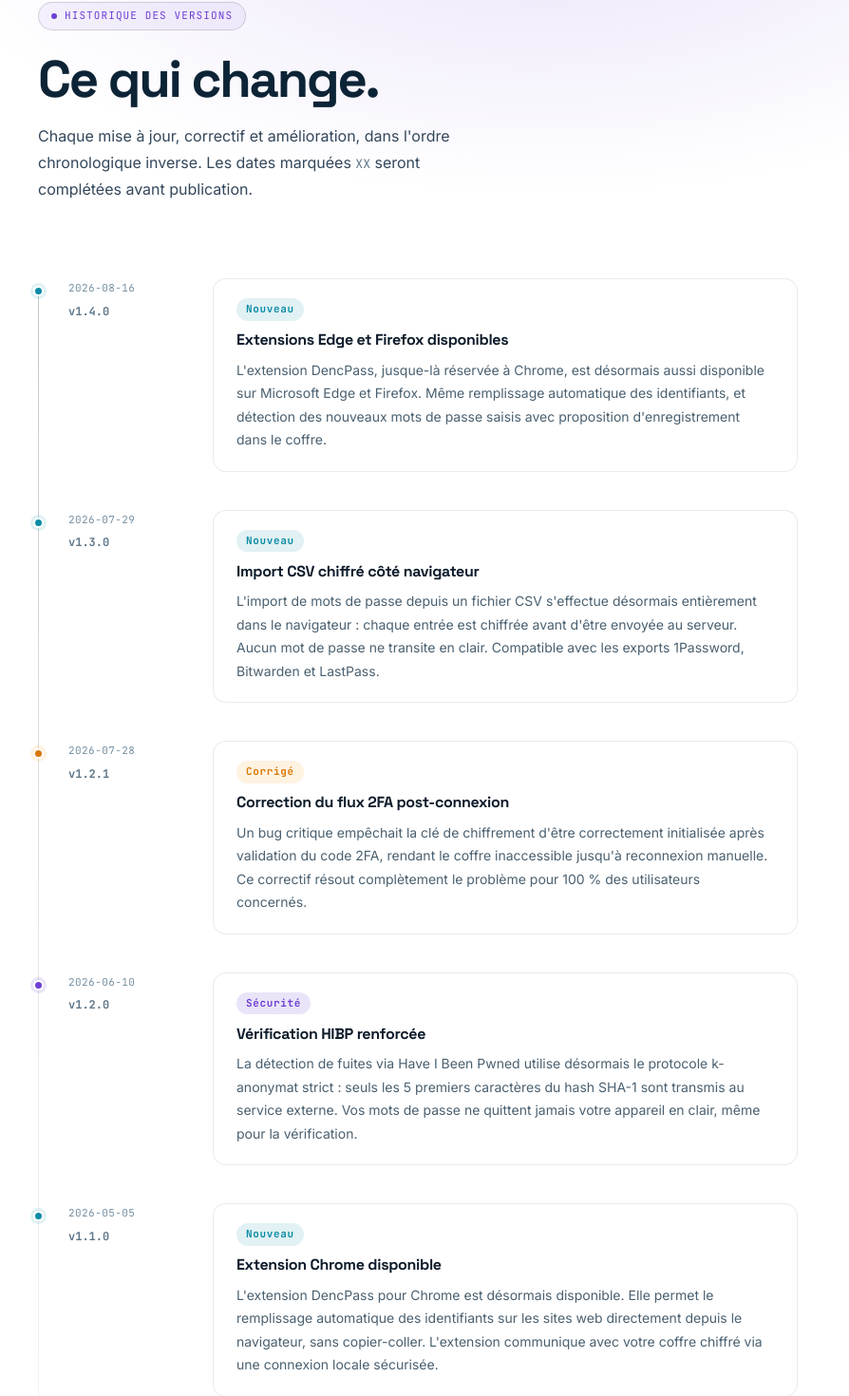
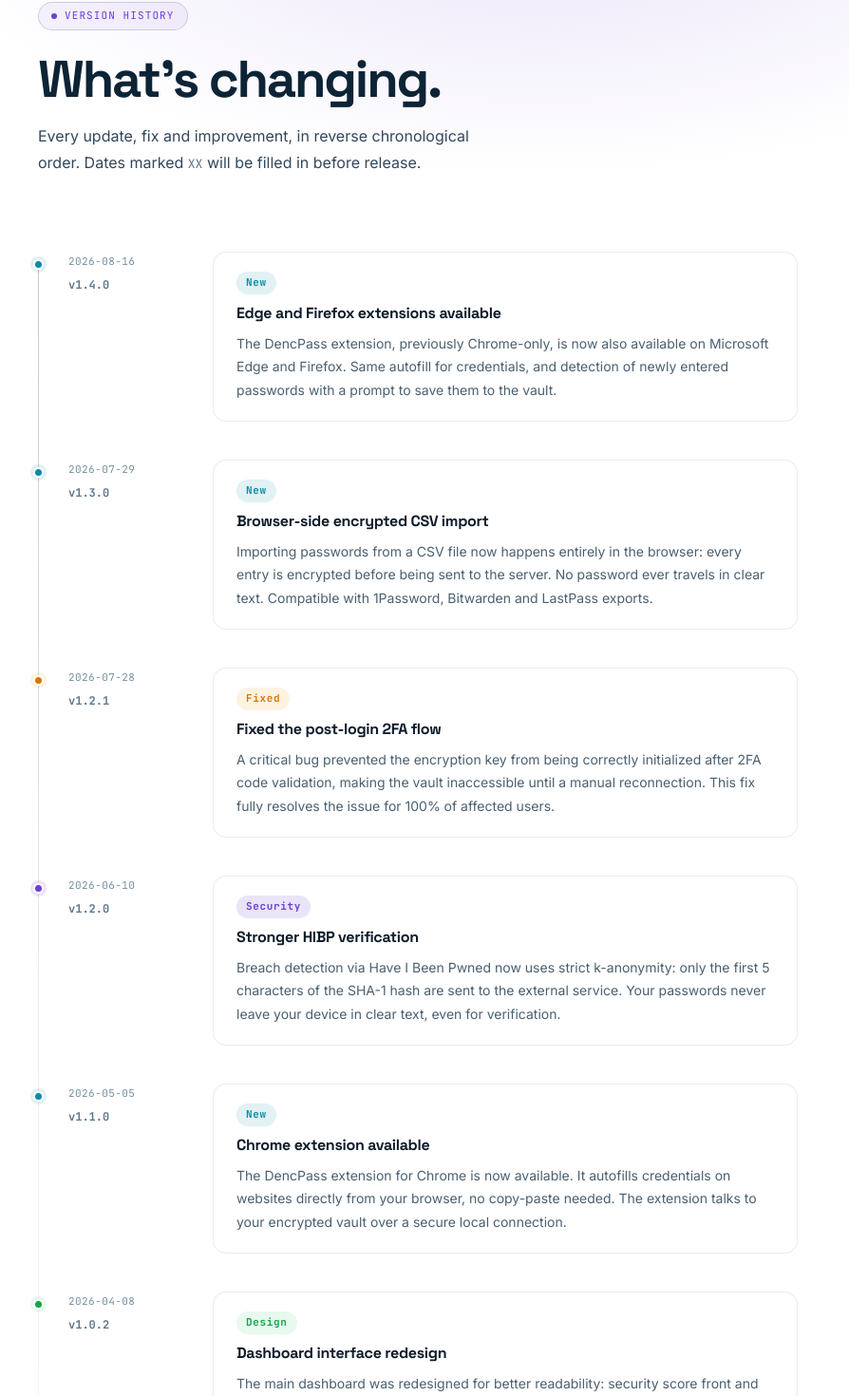
Before and after one commit to Moustapha0320/DencPass-Vitrine, a React (Vite) app: page /en/changelog in a window 1280 px wide. Shown: the part 94-1564 px from the top of the page at 95% size, without its empty margins (200-1094 px from the left). Built offline with nearby package versions, Linux system fonts and the light colour scheme.

Commit message:
feat(i18n): translate the changelog page and version history

```diff
--- /dev/null
+++ b/src/data/changelog.en.js
@@ -0,0 +1,66 @@
+// Changelog entries : most recent first.
+export const CHANGELOG = [
+  {
+    id: 'v1-4-0',
+    version: 'v1.4.0',
+    date: '2026-08-16',
+    category: 'new',
+    title: 'Edge and Firefox extensions available',
+    description: "The DencPass extension, previously Chrome-only, is now also available on Microsoft Edge and Firefox. Same autofill for credentials, and detection of newly entered passwords with a prompt to save them to the vault.",
+  },
+  {
+    id: 'v1-3-0',
+    version: 'v1.3.0',
+    date: '2026-07-29',
+    category: 'new',
+    title: 'Browser-side encrypted CSV import',
+    description: "Importing passwords from a CSV file now happens entirely in the browser: every entry is encrypted before being sent to the server. No password ever travels in clear text. Compatible with 1Password, Bitwarden and LastPass exports.",
+  },
+  {
+    id: 'v1-2-1',
+    version: 'v1.2.1',
+    date: '2026-07-28',
+    category: 'fixed',
+    title: 'Fixed the post-login 2FA flow',
+    description: "A critical bug prevented the encryption key from being correctly initialized after 2FA code validation, making the vault inaccessible until a manual reconnection. This fix fully resolves the issue for 100% of affected users.",
+  },
+  {
+    id: 'v1-2-0',
+    version: 'v1.2.0',
+    date: '2026-06-10',
+    category: 'security',
+    title: 'Stronger HIBP verification',
+    description: "Breach detection via Have I Been Pwned now uses strict k-anonymity: only the first 5 characters of the SHA-1 hash are sent to the external service. Your passwords never leave your device in clear text, even for verification.",
+  },
+  {
+    id: 'v1-1-0',
+    version: 'v1.1.0',
+    date: '2026-05-05',
+    category: 'new',
+    title: 'Chrome extension available',
+    description: "The DencPass extension for Chrome is now available. It autofills credentials on websites directly from your browser, no copy-paste needed. The extension talks to your encrypted vault over a secure local connection.",
+  },
+  {
+    id: 'v1-0-2',
+    version: 'v1.0.2',
+    date: '2026-04-08',
+    category: 'design',
+    title: 'Dashboard interface redesign',
+    description: "The main dashboard was redesigned for better readability: security score front and center, quick access to recent passwords, and an HIBP alert widget directly visible. Both dark and light mode get the new colors.",
+  },
+  {
+    id: 'v1-0-0',
+    version: 'v1.0.0',
+    date: '2026-03-01',
+    category: 'new',
+    title: 'DencPass launches',
+    description: "First public release of DencPass: a password and digital secrets manager built for professionals and organizations in Africa. AES-256-GCM encrypted vault, password generator, African-language passphrases, 2FA TOTP and FCFA payment.",
+  },
+]
+
+export const CATEGORY_STYLES = {
+  new:      { color: 'var(--accent)',  bg: 'var(--accent-014)'  },
+  security: { color: 'var(--purple)',  bg: 'var(--purple-014)'  },
+  fixed:    { color: 'var(--amber)',   bg: 'rgba(245,158,11,0.12)' },
+  design:   { color: 'var(--green)',   bg: 'rgba(34,197,94,0.10)'  },
+}
--- a/src/data/changelog.js
+++ b/src/data/changelog.fr.js
@@ -4,7 +4,7 @@ export const CHANGELOG = [
     id: 'v1-4-0',
     version: 'v1.4.0',
     date: '2026-08-16',
-    category: 'Nouveau',
+    category: 'new',
     title: 'Extensions Edge et Firefox disponibles',
     description: "L'extension DencPass, jusque-là réservée à Chrome, est désormais aussi disponible sur Microsoft Edge et Firefox. Même remplissage automatique des identifiants, et détection des nouveaux mots de passe saisis avec proposition d'enregistrement dans le coffre.",
   },
@@ -12,7 +12,7 @@ export const CHANGELOG = [
     id: 'v1-3-0',
     version: 'v1.3.0',
     date: '2026-07-29',
-    category: 'Nouveau',
+    category: 'new',
     title: 'Import CSV chiffré côté navigateur',
     description: "L'import de mots de passe depuis un fichier CSV s'effectue désormais entièrement dans le navigateur : chaque entrée est chiffrée avant d'être envoyée au serveur. Aucun mot de passe ne transite en clair. Compatible avec les exports 1Password, Bitwarden et LastPass.",
   },
@@ -20,7 +20,7 @@ export const CHANGELOG = [
     id: 'v1-2-1',
     version: 'v1.2.1',
     date: '2026-07-28',
-    category: 'Corrigé',
+    category: 'fixed',
     title: 'Correction du flux 2FA post-connexion',
     description: "Un bug critique empêchait la clé de chiffrement d'être correctement initialisée après validation du code 2FA, rendant le coffre inaccessible jusqu'à reconnexion manuelle. Ce correctif résout complètement le problème pour 100 % des utilisateurs concernés.",
   },
@@ -28,7 +28,7 @@ export const CHANGELOG = [
     id: 'v1-2-0',
     version: 'v1.2.0',
     date: '2026-06-10',
-    category: 'Sécurité',
+    category: 'security',
     title: 'Vérification HIBP renforcée',
     description: "La détection de fuites via Have I Been Pwned utilise désormais le protocole k-anonymat strict : seuls les 5 premiers caractères du hash SHA-1 sont transmis au service externe. Vos mots de passe ne quittent jamais votre appareil en clair, même pour la vérification.",
   },
@@ -36,7 +36,7 @@ export const CHANGELOG = [
     id: 'v1-1-0',
     version: 'v1.1.0',
     date: '2026-05-05',
-    category: 'Nouveau',
+    category: 'new',
     title: 'Extension Chrome disponible',
     description: "L'extension DencPass pour Chrome est désormais disponible. Elle permet le remplissage automatique des identifiants sur les sites web directement depuis le navigateur, sans copier-coller. L'extension communique avec votre coffre chiffré via une connexion locale sécurisée.",
   },
@@ -44,7 +44,7 @@ export const CHANGELOG = [
     id: 'v1-0-2',
     version: 'v1.0.2',
     date: '2026-04-08',
-    category: 'Design',
+    category: 'design',
     title: 'Refonte de l\'interface du tableau de bord',
     description: "Le tableau de bord principal a été repensé pour une meilleure lisibilité : score de sécurité mis en avant, accès rapide aux mots de passe récents, et widget d'alertes HIBP directement visible. Le mode sombre et le mode clair bénéficient tous deux des nouvelles couleurs.",
   },
@@ -52,15 +52,15 @@ export const CHANGELOG = [
     id: 'v1-0-0',
     version: 'v1.0.0',
     date: '2026-03-01',
-    category: 'Nouveau',
+    category: 'new',
     title: 'Lancement de DencPass',
     description: "Première version publique de DencPass : gestionnaire de mots de passe et secrets numériques conçu pour les professionnels et organisations d'Afrique. Coffre chiffré AES-256-GCM, générateur de mots de passe, passphrase en langues africaines, 2FA TOTP et paiement en FCFA.",
   },
 ]
 
 export const CATEGORY_STYLES = {
-  Nouveau:   { color: 'var(--accent)',  bg: 'var(--accent-014)'  },
-  Sécurité:  { color: 'var(--purple)',  bg: 'var(--purple-014)'  },
-  Corrigé:   { color: 'var(--amber)',   bg: 'rgba(245,158,11,0.12)' },
-  Design:    { color: 'var(--green)',   bg: 'rgba(34,197,94,0.10)'  },
+  new:      { color: 'var(--accent)',  bg: 'var(--accent-014)'  },
+  security: { color: 'var(--purple)',  bg: 'var(--purple-014)'  },
+  fixed:    { color: 'var(--amber)',   bg: 'rgba(245,158,11,0.12)' },
+  design:   { color: 'var(--green)',   bg: 'rgba(34,197,94,0.10)'  },
 }
--- /dev/null
+++ b/src/locales/en/changelog.json
@@ -0,0 +1,12 @@
+{
+  "meta": { "title": "Changelog — DencPass", "description": "Full version history for DencPass: new features, fixes and improvements." },
+  "hero": {
+    "badge": "VERSION HISTORY",
+    "title": "What's changing.",
+    "subtitlePart1": "Every update, fix and improvement, in reverse chronological order. Dates marked ",
+    "subtitleXX": "XX",
+    "subtitlePart2": " will be filled in before release."
+  },
+  "categories": { "new": "New", "security": "Security", "fixed": "Fixed", "design": "Design" },
+  "cta": { "text": "Have a suggestion or a bug to report?", "button": "Contact the team" }
+}
--- /dev/null
+++ b/src/locales/fr/changelog.json
@@ -0,0 +1,12 @@
+{
+  "meta": { "title": "Changelog — DencPass", "description": "Historique complet des versions de DencPass : nouveautés, corrections et améliorations." },
+  "hero": {
+    "badge": "HISTORIQUE DES VERSIONS",
+    "title": "Ce qui change.",
+    "subtitlePart1": "Chaque mise à jour, correctif et amélioration, dans l'ordre chronologique inverse. Les dates marquées ",
+    "subtitleXX": "XX",
+    "subtitlePart2": " seront complétées avant publication."
+  },
+  "categories": { "new": "Nouveau", "security": "Sécurité", "fixed": "Corrigé", "design": "Design" },
+  "cta": { "text": "Vous avez une suggestion ou un bug à signaler ?", "button": "Contacter l'équipe" }
+}
--- a/src/pages/ChangelogPage.jsx
+++ b/src/pages/ChangelogPage.jsx
@@ -1,8 +1,12 @@
+import { useTranslation } from 'react-i18next'
 import PublicLayout from '../components/layout/PublicLayout'
 import { Reveal } from '../components/shared'
-import { CHANGELOG, CATEGORY_STYLES } from '../data/changelog'
+import useDocumentTitle from '../hooks/useDocumentTitle'
+import { CHANGELOG as CHANGELOG_FR, CATEGORY_STYLES } from '../data/changelog.fr'
+import { CHANGELOG as CHANGELOG_EN } from '../data/changelog.en'
 
 function CategoryBadge({ category }) {
+  const { t } = useTranslation('changelog')
   const s = CATEGORY_STYLES[category] ?? { color: 'var(--text3)', bg: 'var(--bg3)' }
   return (
     <span style={{
@@ -18,12 +22,16 @@ function CategoryBadge({ category }) {
       border: `1px solid ${s.color}33`,
       whiteSpace: 'nowrap',
     }}>
-      {category}
+      {t(`categories.${category}`)}
     </span>
   )
 }
 
 export default function ChangelogPage() {
+  const { t, i18n } = useTranslation('changelog')
+  useDocumentTitle(t('changelog:meta.title'), t('changelog:meta.description'), '/changelog')
+  const CHANGELOG = i18n.language === 'en' ? CHANGELOG_EN : CHANGELOG_FR
+
   return (
     <PublicLayout>
       <div style={{ minHeight: '100vh', background: 'var(--bg)' }}>
@@ -39,14 +47,14 @@ export default function ChangelogPage() {
             <Reveal>
               <div style={{ display: 'inline-flex', alignItems: 'center', gap: 8, padding: '5px 13px', borderRadius: 100, border: '1px solid var(--border2)', background: 'var(--purple-06)', marginBottom: '1.4rem' }}>
                 <span style={{ width: 6, height: 6, borderRadius: '50%', background: 'var(--purple)', display: 'inline-block' }} />
-                <span style={{ fontSize: 11, fontFamily: "'JetBrains Mono', monospace", color: 'var(--purple)', letterSpacing: '0.1em' }}>HISTORIQUE DES VERSIONS</span>
+                <span style={{ fontSize: 11, fontFamily: "'JetBrains Mono', monospace", color: 'var(--purple)', letterSpacing: '0.1em' }}>{t('changelog:hero.badge')}</span>
               </div>
               <h1 style={{ fontFamily: "'Space Grotesk', sans-serif", fontWeight: 800, fontSize: 'clamp(2.2rem,4.5vw,3.4rem)', letterSpacing: '-0.04em', color: 'var(--sand)', margin: '0 0 1rem', lineHeight: 1.08 }}>
-                Ce qui change.
+                {t('changelog:hero.title')}
               </h1>
               <p style={{ fontSize: 16, color: 'var(--text2)', lineHeight: 1.75, maxWidth: 480, margin: 0 }}>
-                Chaque mise à jour, correctif et amélioration, dans l'ordre chronologique inverse.
-                Les dates marquées <span style={{ fontFamily: "'JetBrains Mono', monospace", color: 'var(--text4)', fontSize: 13 }}>XX</span> seront complétées avant publication.
+                {t('changelog:hero.subtitlePart1')}
+                <span style={{ fontFamily: "'JetBrains Mono', monospace", color: 'var(--text4)', fontSize: 13 }}>{t('changelog:hero.subtitleXX')}</span>{t('changelog:hero.subtitlePart2')}
               </p>
             </Reveal>
           </div>
@@ -130,14 +138,14 @@ export default function ChangelogPage() {
           <Reveal>
             <div style={{ textAlign: 'center', borderTop: '1px solid var(--border)', paddingTop: '3rem' }}>
               <p style={{ fontSize: 14, color: 'var(--text4)', fontFamily: "'JetBrains Mono', monospace", marginBottom: '1rem', letterSpacing: '0.04em' }}>
-                Vous avez une suggestion ou un bug à signaler ?
+                {t('changelog:cta.text')}
               </p>
               <a href="mailto:support@dencpass.com"
                 style={{ display: 'inline-flex', alignItems: 'center', gap: 8, padding: '11px 22px', borderRadius: 10, border: '1px solid var(--border2)', background: 'transparent', color: 'var(--text2)', fontSize: 14, fontFamily: "'Space Grotesk', sans-serif", fontWeight: 600, transition: 'border-color 0.2s, color 0.2s' }}
                 onMouseEnter={e => { e.currentTarget.style.borderColor = 'var(--accent)'; e.currentTarget.style.color = 'var(--accent)' }}
                 onMouseLeave={e => { e.currentTarget.style.borderColor = 'var(--border2)'; e.currentTarget.style.color = 'var(--text2)' }}
               >
-                Contacter l'équipe
+                {t('changelog:cta.button')}
               </a>
             </div>
           </Reveal>
```
